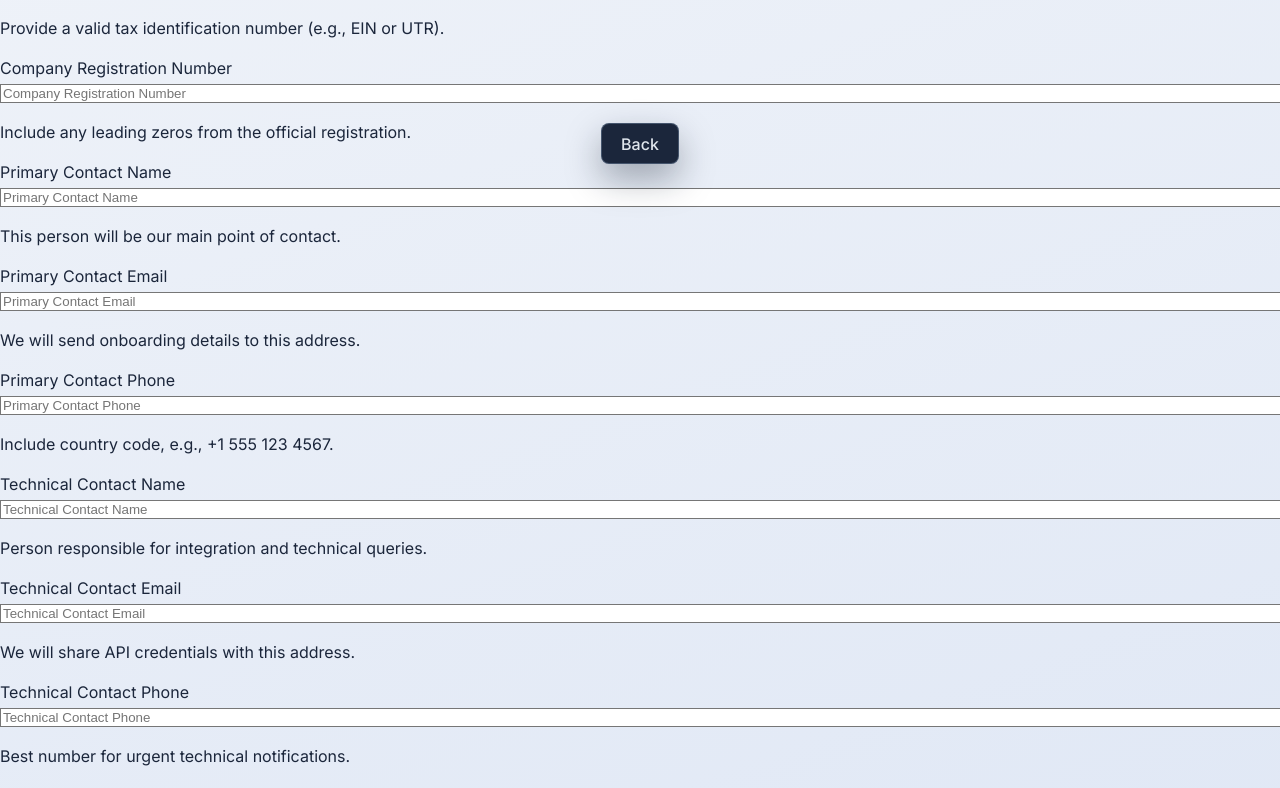
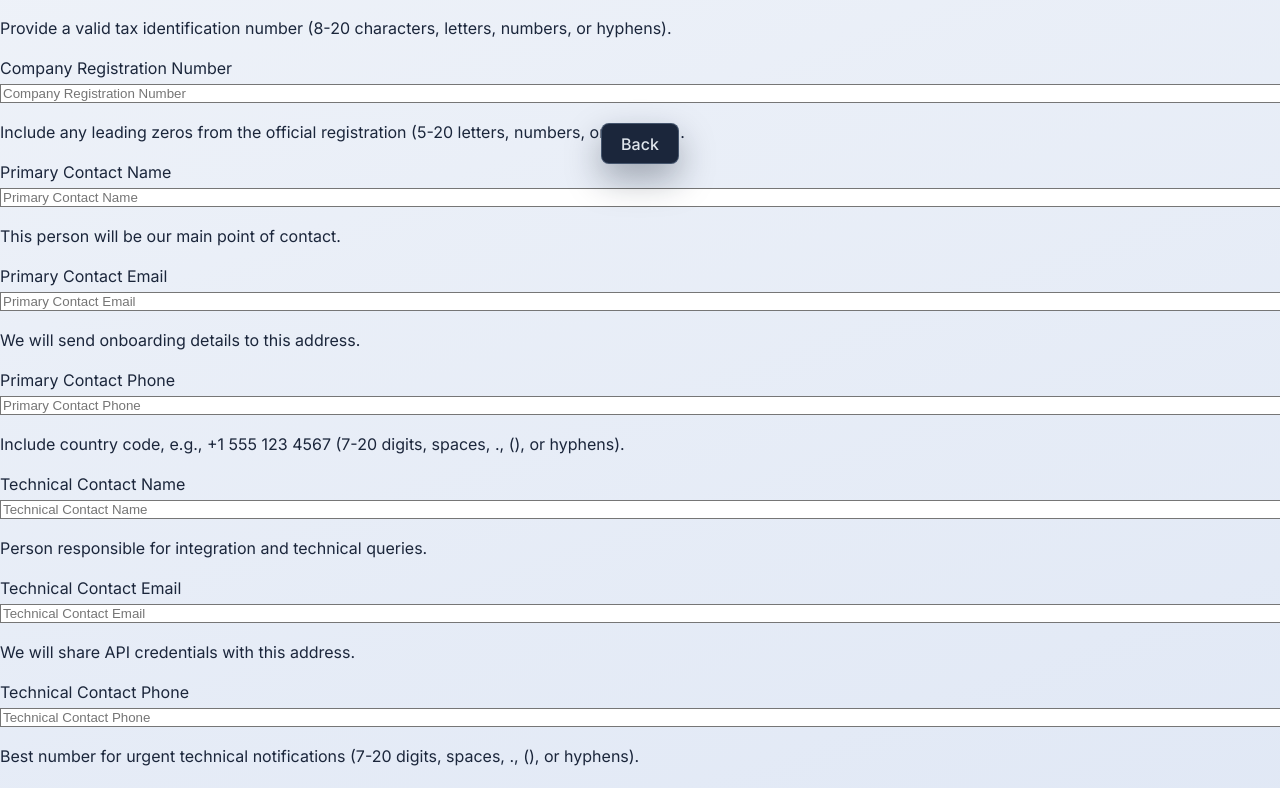
Before and after one commit to cbellingham/bellingham-platform, a React (Vite) app in the folder bellingham-frontend/: page /signup in a window 1280 px wide. Shown: the part 762-1550 px from the top of the page. Built offline with nearby package versions, Linux system fonts and the light colour scheme; no server answers.

Commit message:
Align signup validation with backend requirements

```diff
--- a/bellingham-frontend/src/components/Signup.jsx
+++ b/bellingham-frontend/src/components/Signup.jsx
@@ -47,12 +47,18 @@ const Signup = () => {
                 type: "password",
                 label: "Password",
                 placeholder: "Password",
-                helpText: "Use 8+ characters with a mix of letters and numbers.",
+                helpText:
+                    "Use 12+ characters including upper and lower case letters, a number, and a special character.",
                 validate: (value) => {
                     if (!value) return "Password is required.";
-                    if (value.length < 8) return "Password must be at least 8 characters.";
-                    if (!/[A-Za-z]/.test(value) || !/\d/.test(value))
-                        return "Password must include both letters and numbers.";
+                    if (value.length < 12) return "Password must be at least 12 characters.";
+                    if (!/[A-Z]/.test(value))
+                        return "Password must include at least one uppercase letter.";
+                    if (!/[a-z]/.test(value))
+                        return "Password must include at least one lowercase letter.";
+                    if (!/\d/.test(value)) return "Password must include at least one number.";
+                    if (!/[^A-Za-z0-9]/.test(value))
+                        return "Password must include at least one special character.";
                     return "";
                 },
             },
@@ -94,11 +100,11 @@ const Signup = () => {
                 type: "text",
                 label: "UK or US Tax ID Code",
                 placeholder: "UK or US Tax ID Code",
-                helpText: "Provide a valid tax identification number (e.g., EIN or UTR).",
+                helpText: "Provide a valid tax identification number (8-20 characters, letters, numbers, or hyphens).",
                 validate: (value) => {
                     if (!value.trim()) return "Tax ID is required.";
-                    if (!/[A-Za-z0-9-]{6,}/.test(value.trim()))
-                        return "Enter a valid tax identification number.";
+                    if (!/^[A-Za-z0-9-]{8,20}$/.test(value.trim()))
+                        return "Tax ID must be 8-20 letters, numbers, or hyphens.";
                     return "";
                 },
             },
@@ -107,9 +113,12 @@ const Signup = () => {
                 type: "text",
                 label: "Company Registration Number",
                 placeholder: "Company Registration Number",
-                helpText: "Include any leading zeros from the official registration.",
+                helpText:
+                    "Include any leading zeros from the official registration (5-20 letters, numbers, or hyphens).",
                 validate: (value) => {
                     if (!value.trim()) return "Company registration number is required.";
+                    if (!/^[A-Za-z0-9-]{5,20}$/.test(value.trim()))
+                        return "Company registration number must be 5-20 letters, numbers, or hyphens.";
                     return "";
                 },
             },
@@ -142,11 +151,11 @@ const Signup = () => {
                 type: "tel",
                 label: "Primary Contact Phone",
                 placeholder: "Primary Contact Phone",
-                helpText: "Include country code, e.g., +1 555 123 4567.",
+                helpText: "Include country code, e.g., +1 555 123 4567 (7-20 digits, spaces, ., (), or hyphens).",
                 validate: (value) => {
                     if (!value.trim()) return "Primary contact phone is required.";
-                    if (!/^\+?[0-9 ()-]{7,}$/.test(value.trim()))
-                        return "Enter a valid phone number.";
+                    if (!/^\+?[0-9 .()-]{7,20}$/.test(value.trim()))
+                        return "Primary contact phone must be 7-20 digits and may include spaces, periods, parentheses, or hyphens.";
                     return "";
                 },
             },
@@ -179,11 +188,11 @@ const Signup = () => {
                 type: "tel",
                 label: "Technical Contact Phone",
                 placeholder: "Technical Contact Phone",
-                helpText: "Best number for urgent technical notifications.",
+                helpText: "Best number for urgent technical notifications (7-20 digits, spaces, ., (), or hyphens).",
                 validate: (value) => {
                     if (!value.trim()) return "Technical contact phone is required.";
-                    if (!/^\+?[0-9 ()-]{7,}$/.test(value.trim()))
-                        return "Enter a valid phone number.";
+                    if (!/^\+?[0-9 .()-]{7,20}$/.test(value.trim()))
+                        return "Technical contact phone must be 7-20 digits and may include spaces, periods, parentheses, or hyphens.";
                     return "";
                 },
             },
```
